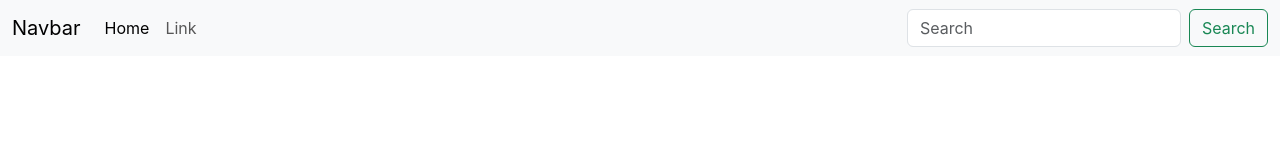
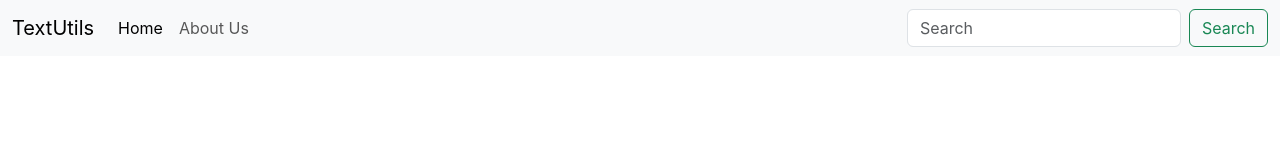
Before and after one commit to Karan551/react_projects, a React (Create React App) app: page / in a window 1280 px wide. Shown: the top 160 px of the page. Built offline with nearby package versions, Linux system fonts and the light colour scheme.

Commit message:
Adding Navbar Component in textutils.

```diff
--- a/public/index.html
+++ b/public/index.html
@@ -41,6 +41,7 @@
       To begin the development, run `npm start` or `yarn start`.
       To create a production bundle, use `npm run build` or `yarn build`.
     -->
+
   <!-- To include bootstarp js in our webpage. -->
   <script src="https://cdn.jsdelivr.net/npm/@popperjs/core@2.11.8/dist/umd/popper.min.js"
     integrity="sha384-I7E8VVD/ismYTF4hNIPjVp/Zjvgyol6VFvRkX/vR+Vc4jQkC+hVqc2pM8ODewa9r"
--- a/src/App.js
+++ b/src/App.js
@@ -1,31 +1,11 @@
 // import logo from './logo.svg';
 import './App.css';
+import Navbar from './components/Navbar';
 
 function App() {
   // Adding navbar component with the help of bootstrap.
   return (<>
-    <nav className="navbar navbar-expand-lg bg-body-tertiary">
-      <div className="container-fluid">
-        <a className="navbar-brand" href="/">Navbar</a>
-        <button className="navbar-toggler" type="button" data-bs-toggle="collapse" data-bs-target="#navbarSupportedContent" aria-controls="navbarSupportedContent" aria-expanded="false" aria-label="Toggle navigation">
-          <span className="navbar-toggler-icon"></span>
-        </button>
-        <div className="collapse navbar-collapse" id="navbarSupportedContent">
-          <ul className="navbar-nav me-auto mb-2 mb-lg-0">
-            <li className="nav-item">
-              <a className="nav-link active" aria-current="page" href="/">Home</a>
-            </li>
-            <li className="nav-item">
-              <a className="nav-link" href="/">Link</a>
-            </li>
-          </ul>
-          <form className="d-flex" role="search">
-            <input className="form-control me-2" type="search" placeholder="Search" aria-label="Search" />
-              <button className="btn btn-outline-success" type="submit">Search</button>
-          </form>
-        </div>
-      </div>
-    </nav>
+    <Navbar title='TextUtils' about='About Us' />
   </>
   );
 }
--- /dev/null
+++ b/src/components/Navbar.js
@@ -0,0 +1,30 @@
+import React from 'react'
+
+export default function Navbar(props) {
+    return (
+        <>
+            <nav className="navbar navbar-expand-lg bg-body-tertiary">
+                <div className="container-fluid">
+                    <a className="navbar-brand" href="/">{props.title}</a>
+                    <button className="navbar-toggler" type="button" data-bs-toggle="collapse" data-bs-target="#navbarSupportedContent" aria-controls="navbarSupportedContent" aria-expanded="false" aria-label="Toggle navigation">
+                        <span className="navbar-toggler-icon"></span>
+                    </button>
+                    <div className="collapse navbar-collapse" id="navbarSupportedContent">
+                        <ul className="navbar-nav me-auto mb-2 mb-lg-0">
+                            <li className="nav-item">
+                                <a className="nav-link active" aria-current="page" href="/">Home</a>
+                            </li>
+                            <li className="nav-item">
+                                <a className="nav-link" href="/">{props.about}</a>
+                            </li>
+                        </ul>
+                        <form className="d-flex" role="search">
+                            <input className="form-control me-2" type="search" placeholder="Search" aria-label="Search" />
+                            <button className="btn btn-outline-success" type="submit">Search</button>
+                        </form>
+                    </div>
+                </div>
+            </nav>
+        </>
+    )
+}
```
